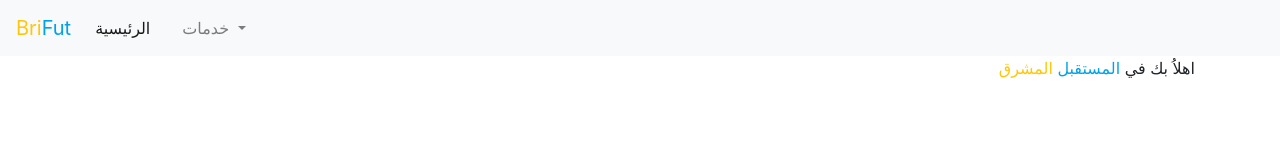
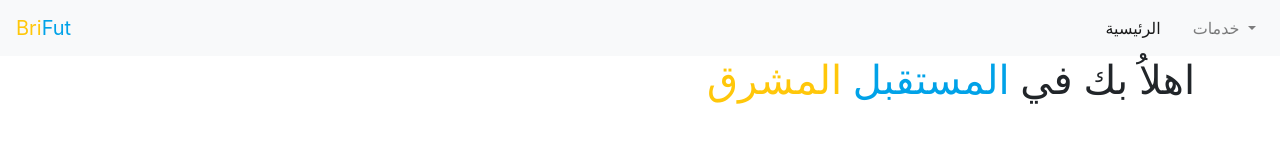
Before and after one commit to the-brifut/brifut, a plain HTML site: page index.html in a window 1280 px wide. Drawn offline with nearby package versions, Linux system fonts and the light colour scheme.

Commit message:
Align navbar items to right

```diff
--- a/index.html
+++ b/index.html
@@ -19,7 +19,7 @@
     </button>
 
     <div class="collapse navbar-collapse" id="navbarSupportedContent">
-      <ul class="navbar-nav mr-auto">
+      <ul class="navbar-nav ml-auto">
         <li class="nav-item active">
           <a class="nav-link text-right" href="#">الرئيسية <span class="sr-only">(current)</span></a>
         </li>
@@ -43,8 +43,8 @@
   <div class="container">
     <div class="row">
       <div class="col-md-12">
-        <p class="welcome-text text-right" dir="rtl">اهلاُ بك في<span style="color: #00a2e8;;"> المستقبل </span> <span
-            style="color: #ffc70a;"> المشرق </span> </p>
+        <h1 class="welcome-text text-right" dir="rtl">اهلاُ بك في<span style="color: #00a2e8;;"> المستقبل </span> <span
+            style="color: #ffc70a;"> المشرق </span> </h1>
       </div>
     </div>
   </div>
```
